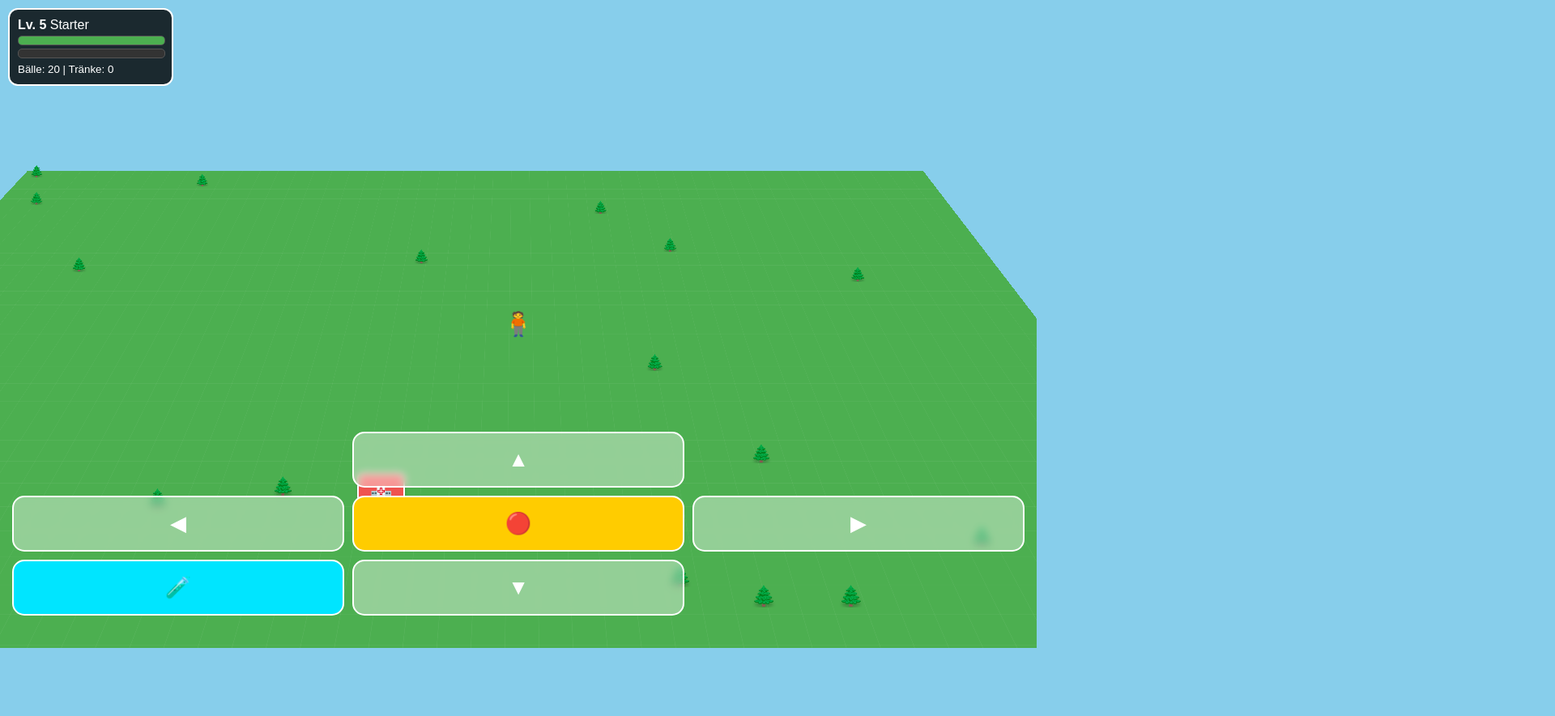
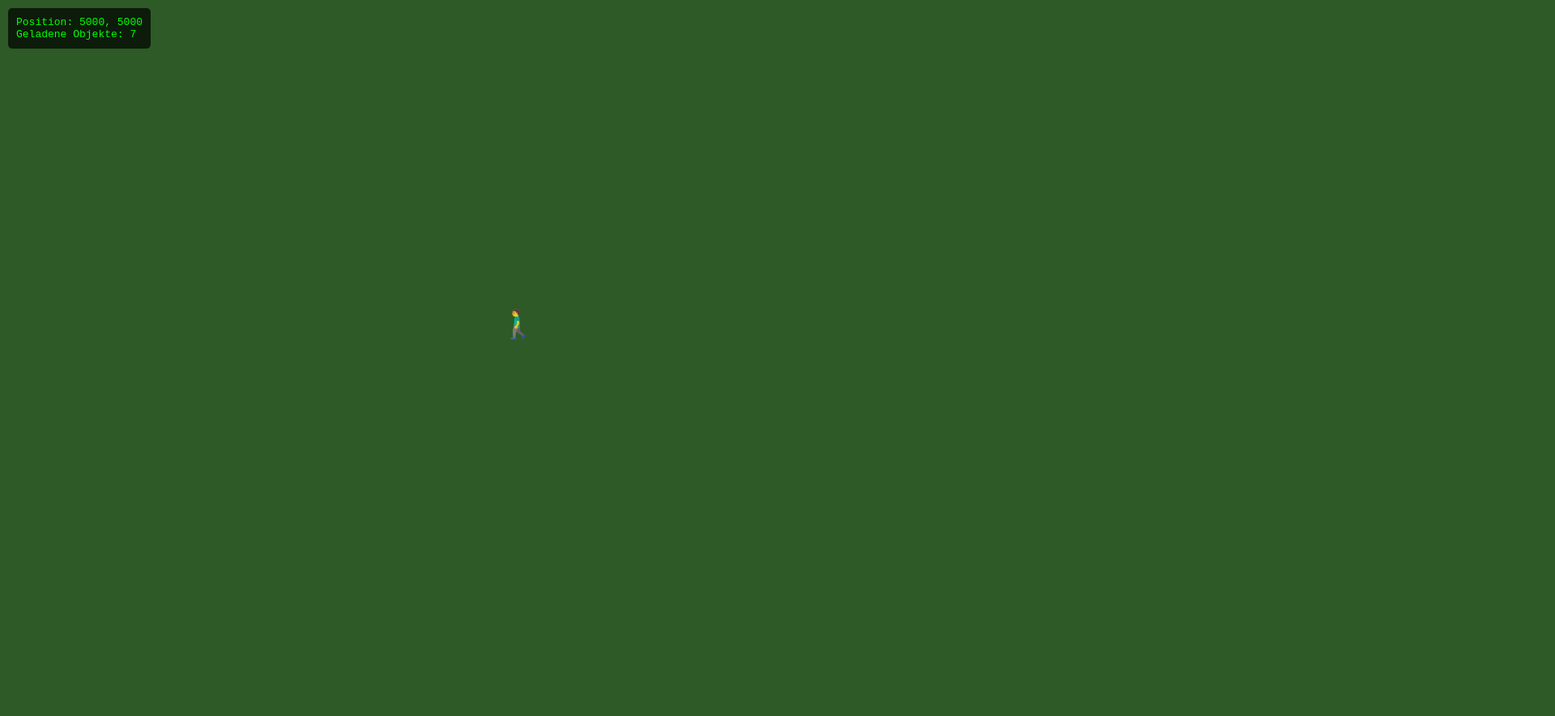
Before and after one commit to vokkkk/Mein-Pok-mon-, a plain HTML site: page index.html in a window 1280 px wide. Shown: the top 884 px of the page at 81% size, 1920 px wide, since content can reach past the window. Before the commit the page ends 800 px from the top, so only its background shows below. Drawn offline with Linux system fonts and the light colour scheme.

Commit message:
Update index.html

```diff
--- a/index.html
+++ b/index.html
@@ -3,196 +3,117 @@
 <head>
     <meta charset="UTF-8">
     <meta name="viewport" content="width=device-width, initial-scale=1.0, maximum-scale=1.0, user-scalable=no">
-    <title>Poké-3D Living World</title>
+    <title>Poké-Open-World Engine</title>
     <style>
-        body { margin: 0; overflow: hidden; background: #87CEEB; font-family: 'Arial Rounded MT Bold', sans-serif; touch-action: none; }
-
-        #viewport { width: 100vw; height: 100vh; perspective: 1000px; overflow: hidden; }
-
-        #game-container {
-            position: absolute; width: 5000px; height: 5000px;
-            background: #4caf50;
-            background-image:
-                linear-gradient(rgba(255,255,255,0.05) 2px, transparent 2px),
-                linear-gradient(90deg, rgba(255,255,255,0.05) 2px, transparent 2px);
-            background-size: 100px 100px;
-            transform-style: preserve-3d;
-            transform: rotateX(50deg);
-            transition: transform 0.25s cubic-bezier(0.1, 0.5, 0.1, 1);
+        body { margin: 0; overflow: hidden; background: #000; font-family: sans-serif; }
+        #viewport { width: 100vw; height: 100vh; perspective: 1000px; }
+        #world {
+            position: absolute; width: 10000px; height: 10000px;
+            background: #2d5a27; transform-style: preserve-3d;
+            transition: transform 0.1s linear;
         }
-
-        /* 3D Objekte */
-        .object {
-            position: absolute; display: flex; align-items: center; justify-content: center;
-            transform: rotateX(-50deg); transform-origin: bottom;
-            filter: drop-shadow(0 10px 5px rgba(0,0,0,0.2));
-            pointer-events: none;
+        .chunk-grid {
+            position: absolute; width: 100%; height: 100%;
+            background-image: grid; /* Simuliert Sektoren */
         }
-        .tree { font-size: 60px; z-index: 10; }
-        .item { font-size: 30px; z-index: 5; animation: float 2s infinite alternate; }
-        .poke { font-size: 40px; z-index: 20; }
-
-        @keyframes float { from { margin-bottom: 0px; } to { margin-bottom: 15px; } }
-
-        /* Spieler */
         #player {
-            position: absolute; top: 50%; left: 50%; width: 50px; height: 50px; font-size: 45px;
-            display: flex; align-items: center; justify-content: center;
-            transform: translate(-50%, -50%) rotateX(-50deg); z-index: 100;
+            position: absolute; top: 50%; left: 50%; font-size: 40px;
+            transform: translate(-50%, -50%) rotateX(-30deg); z-index: 1000;
         }
-
-        .walking { animation: walkAnim 0.2s infinite alternate; }
-        @keyframes walkAnim {
-            from { transform: translate(-50%, -50%) rotateX(-50deg) translateY(0); }
-            to { transform: translate(-50%, -50%) rotateX(-50deg) translateY(-15px); }
+        .entity {
+            position: absolute; transform: rotateX(-45deg);
+            font-size: 30px; transition: opacity 0.5s;
         }
-
-        /* UI */
-        #ui-top { position: absolute; top: 10px; left: 10px; right: 10px; color: white; z-index: 200; pointer-events: none; }
-        .status-box { background: rgba(0,0,0,0.8); border: 2px solid #fff; padding: 10px; border-radius: 12px; width: 180px; pointer-events: auto; }
-        .bar { width: 100%; height: 10px; background: #333; border-radius: 5px; margin: 4px 0; overflow: hidden; border: 1px solid #555; }
-        #hp-fill { width: 100%; height: 100%; background: #4caf50; transition: width 0.3s; }
-        #xp-fill { width: 0%; height: 100%; background: #00e5ff; transition: width 0.3s; }
-
-        /* Controls */
-        #controls { position: absolute; bottom: 25px; width: 100%; display: grid; grid-template-columns: 1fr 1fr 1fr; gap: 10px; padding: 15px; box-sizing: border-box; z-index: 300; }
-        .btn { background: rgba(255,255,255,0.4); border: 2px solid #fff; border-radius: 15px; color: #fff; height: 65px; display: flex; align-items: center; justify-content: center; font-size: 26px; backdrop-filter: blur(5px); }
-
-        #battle-screen { position: absolute; inset: 0; background: white; z-index: 1000; display: none; flex-direction: column; align-items: center; justify-content: space-around; padding: 20px; text-align: center; }
+        #stats {
+            position: absolute; top: 10px; left: 10px; background: rgba(0,0,0,0.7);
+            color: #0f0; padding: 10px; border-radius: 5px; font-family: monospace;
+        }
     </style>
 </head>
 <body>
 
 <div id="viewport">
-    <div id="game-container">
-        <div id="center" class="object" style="top: 2200px; left: 2200px; width: 150px; height: 150px; background: #ef5350; border: 5px solid white; border-radius: 15px; font-size: 60px;">🏥</div>
-    </div>
-    <div id="player">🧍</div>
+    <div id="world" id="map"></div>
+    <div id="player">🚶‍♂️</div>
 </div>
 
-<div id="ui-top">
-    <div class="status-box">
-        <b>Lv. <span id="lv">5</span></b> <span id="p-name">Starter</span>
-        <div class="bar"><div id="hp-fill"></div></div>
-        <div class="bar"><div id="xp-fill"></div></div>
-        <small>Bälle: <span id="balls">20</span> | Tränke: <span id="pots">0</span></small>
-    </div>
-</div>
-
-<div id="controls">
-    <div></div><div class="btn" onmousedown="startMove(0, 150)" onmouseup="stopMove()" ontouchstart="startMove(0, 150)">▲</div><div></div>
-    <div class="btn" onmousedown="startMove(150, 0)" onmouseup="stopMove()" ontouchstart="startMove(150, 0)">◀</div>
-    <div class="btn" style="background: #ffcc00; color: #000;" onclick="startBattle()">🔴</div>
-    <div class="btn" onmousedown="startMove(-150, 0)" onmouseup="stopMove()" ontouchstart="startMove(-150, 0)">▶</div>
-    <div class="btn" onclick="usePotion()" style="background: #00e5ff;">🧪</div>
-    <div class="btn" onmousedown="startMove(0, -150)" onmouseup="stopMove()" ontouchstart="startMove(0, -150)">▼</div>
-    <div></div>
-</div>
-
-<div id="battle-screen">
-    <div id="battle-enemy" style="font-size: 100px;">❓</div>
-    <h2 id="battle-msg">WILDES POKÉMON!</h2>
-    <div style="width: 100%; display: grid; grid-template-columns: 1fr 1fr; gap: 10px;">
-        <button onclick="battleAction('attack')" style="padding:25px; background:#ff5252; color:white; border:none; border-radius:15px; font-size:20px;">ANGRIFF</button>
-        <button onclick="battleAction('catch')" style="padding:25px; background:#ffcc00; border:none; border-radius:15px; font-size:20px;">BALL</button>
-    </div>
+<div id="stats">
+    Position: <span id="pos">0, 0</span><br>
+    Geladene Objekte: <span id="obj-count">0</span>
 </div>
 
 <script>
-    let x = -2100, y = -2100, balls = 20, lv = 5, xp = 0, hp = 100, pots = 0;
-    let currentEnemy = null;
-    const container = document.getElementById('game-container');
-    const player = document.getElementById('player');
+    let posX = -5000, posY = -5000;
+    const world = document.getElementById('world');
 
-    // Bäume generieren
-    for(let i=0; i<40; i++) {
-        let tree = document.createElement('div');
-        tree.className = 'object tree';
-        tree.innerHTML = "🌲";
-        tree.style.left = Math.random() * 4500 + "px";
-        tree.style.top = Math.random() * 4500 + "px";
-        container.appendChild(tree);
+    // UNSER "SERVER" (Datenbank von 500 festen Pokémon-Positionen)
+    const serverData = [];
+    for(let i=0; i<500; i++) {
+        serverData.push({
+            id: i,
+            x: Math.random() * 9000 + 500,
+            y: Math.random() * 9000 + 500,
+            type: ["🔥", "💧", "🍃", "⚡"][Math.floor(Math.random()*4)],
+            isLoaded: false,
+            element: null
+        });
     }
 
-    function startMove(dx, dy) {
-        player.classList.add('walking');
-        move(dx, dy);
+    function updateWorld() {
+        let loadedCount = 0;
+        const viewDistance = 600; // Nur Objekte im Umkreis von 600px laden
+
+        serverData.forEach(p => {
+            // Berechne Distanz zum Spieler
+            const dx = p.x - Math.abs(posX);
+            const dy = p.y - Math.abs(posY);
+            const distance = Math.sqrt(dx*dx + dy*dy);
+
+            if(distance < viewDistance && !p.isLoaded) {
+                // SPAWN (Server schickt Daten -> Handy baut Modell)
+                const el = document.createElement('div');
+                el.className = 'entity';
+                el.innerHTML = p.type;
+                el.style.left = p.x + "px";
+                el.style.top = p.y + "px";
+                world.appendChild(el);
+                p.element = el;
+                p.isLoaded = true;
+            } else if(distance > viewDistance && p.isLoaded) {
+                // DESPAWN (Handy löscht Modell, um RAM zu sparen)
+                p.element.remove();
+                p.isLoaded = false;
+            }
+
+            if(p.isLoaded) loadedCount++;
+        });
+
+        document.getElementById('pos').innerText = `${Math.floor(Math.abs(posX))}, ${Math.floor(Math.abs(posY))}`;
+        document.getElementById('obj-count').innerText = loadedCount;
     }
 
-    function stopMove() {
-        player.classList.remove('walking');
-    }
+    // Steuerung
+    window.addEventListener('keydown', (e) => {
+        if(e.key === "ArrowUp") posY += 50;
+        if(e.key === "ArrowDown") posY -= 50;
+        if(e.key === "ArrowLeft") posX += 50;
+        if(e.key === "ArrowRight") posX -= 50;
 
-    function move(dx, dy) {
-        if(hp <= 0) return alert("Besiegt! Geh zum Center 🏥");
-        x += dx; y += dy;
-        container.style.transform = `rotateX(50deg) translate(${x}px, ${y}px)`;
+        world.style.transform = `rotateX(45deg) translate(${posX}px, ${posY}px)`;
+        updateWorld();
+    });
 
-        // Items finden
-        if(Math.random() > 0.95) {
-            pots++; updateUI();
-            alert("Du hast einen Trank gefunden! 🧪");
-        }
+    // Touch-Support für Mobile
+    let startY = 0;
+    window.addEventListener('touchstart', e => startY = e.touches[0].pageY);
+    window.addEventListener('touchmove', e => {
+        let diff = startY - e.touches[0].pageY;
+        posY -= diff * 0.1;
+        world.style.transform = `rotateX(45deg) translate(${posX}px, ${posY}px)`;
+        updateWorld();
+    });
 
-        // Heilung im Center
-        if(x < -2100 && x > -2350 && y < -2100 && y > -2350) {
-            hp = 100; balls = 20; updateUI();
-        }
-
-        if(Math.random() > 0.7) spawn();
-    }
-
-    function spawn() {
-        const p = document.createElement('div');
-        p.className = 'object poke';
-        const icons = ["🍃", "🔥", "🐢", "⚡", "🐛"];
-        p.innerHTML = icons[Math.floor(Math.random()*icons.length)];
-        p.style.left = Math.abs(x) + (Math.random()*600-300) + 2500 + "px";
-        p.style.top = Math.abs(y) + (Math.random()*600-300) + 2500 + "px";
-        container.appendChild(p);
-        setTimeout(() => p.remove(), 8000);
-    }
-
-    function usePotion() {
-        if(pots > 0) {
-            pots--; hp = Math.min(100, hp + 50);
-            updateUI(); alert("Pokémon geheilt! +50 KP");
-        }
-    }
-
-    function startBattle() {
-        const pokes = document.getElementsByClassName('poke');
-        if(pokes.length > 0) {
-            currentEnemy = pokes[0].innerHTML;
-            pokes[0].remove();
-            document.getElementById('battle-enemy').innerHTML = currentEnemy;
-            document.getElementById('battle-screen').style.display = 'flex';
-        }
-    }
-
-    function battleAction(action) {
-        if(action === 'attack') {
-            xp += 40; if(xp >= 100) { xp = 0; lv++; }
-            alert("Sieg!"); endBattle();
-        } else {
-            if(balls > 0) { balls--; alert("Gefangen!"); endBattle(); }
-        }
-        updateUI();
-    }
-
-    function endBattle() { document.getElementById('battle-screen').style.display = 'none'; }
-
-    function updateUI() {
-        document.getElementById('hp-fill').style.width = hp + "%";
-        document.getElementById('xp-fill').style.width = xp + "%";
-        document.getElementById('balls').innerText = balls;
-        document.getElementById('pots').innerText = pots;
-        document.getElementById('lv').innerText = lv;
-    }
-
-    // Initial Start
-    container.style.transform = `rotateX(50deg) translate(${x}px, ${y}px)`;
-    updateUI();
+    updateWorld(); // Initialer Check
 </script>
 </body>
 </html>
```
